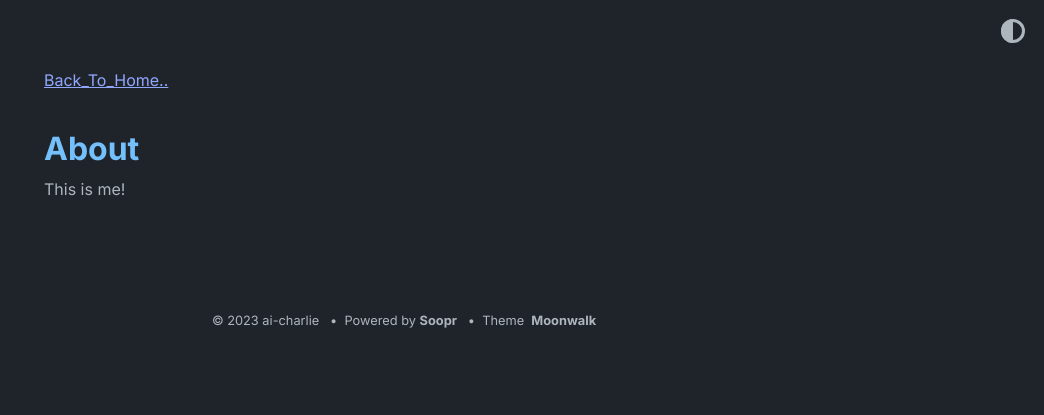
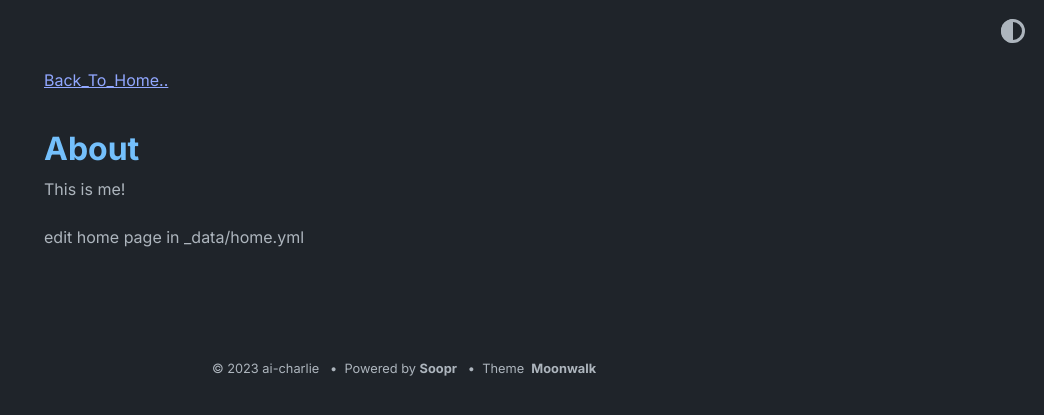
Before and after one commit to ai-charlie/ai-charlie.github.io, a Jekyll site: the page built from about.md, in a window 1280 px wide. Shown: the top 415 px of the page, without its empty margins (236-1280 px from the left). Built offline with Jekyll 4.4.1, drawn with Linux system fonts in a browser that asks for light colours.

Commit message:
show_misc_list

```diff
--- a/_config.yml
+++ b/_config.yml
@@ -8,7 +8,7 @@ permalink: /:slug
 favicon: "./logo.png" # relative path to site's favicon
 
 twitter:
-    username: abhinav # update or delete this
+    username: lecharliestar # update or delete this
     card: summary_large_image
 
 #theme: moonwalk # if you are using GitHub Pages, change it to remote_theme: abhinavs/moonwalk
@@ -21,6 +21,7 @@ theme_config:
   date_format: "%Y-%m-%d" # customize how date is formatted
   show_description: true # show blog description
   show_navbar: true # show horizontal navbar
+  show_misc_list: true
   show_footer: true # show footer links in home page,add in _data/home.yml
   show_copyright: true # show copyright notice in footer
   # following keys are using to create home layout
--- a/about.md
+++ b/about.md
@@ -4,3 +4,5 @@ title: About
 ---
 
 This is me!
+
+edit home page in _data/home.yml
```
